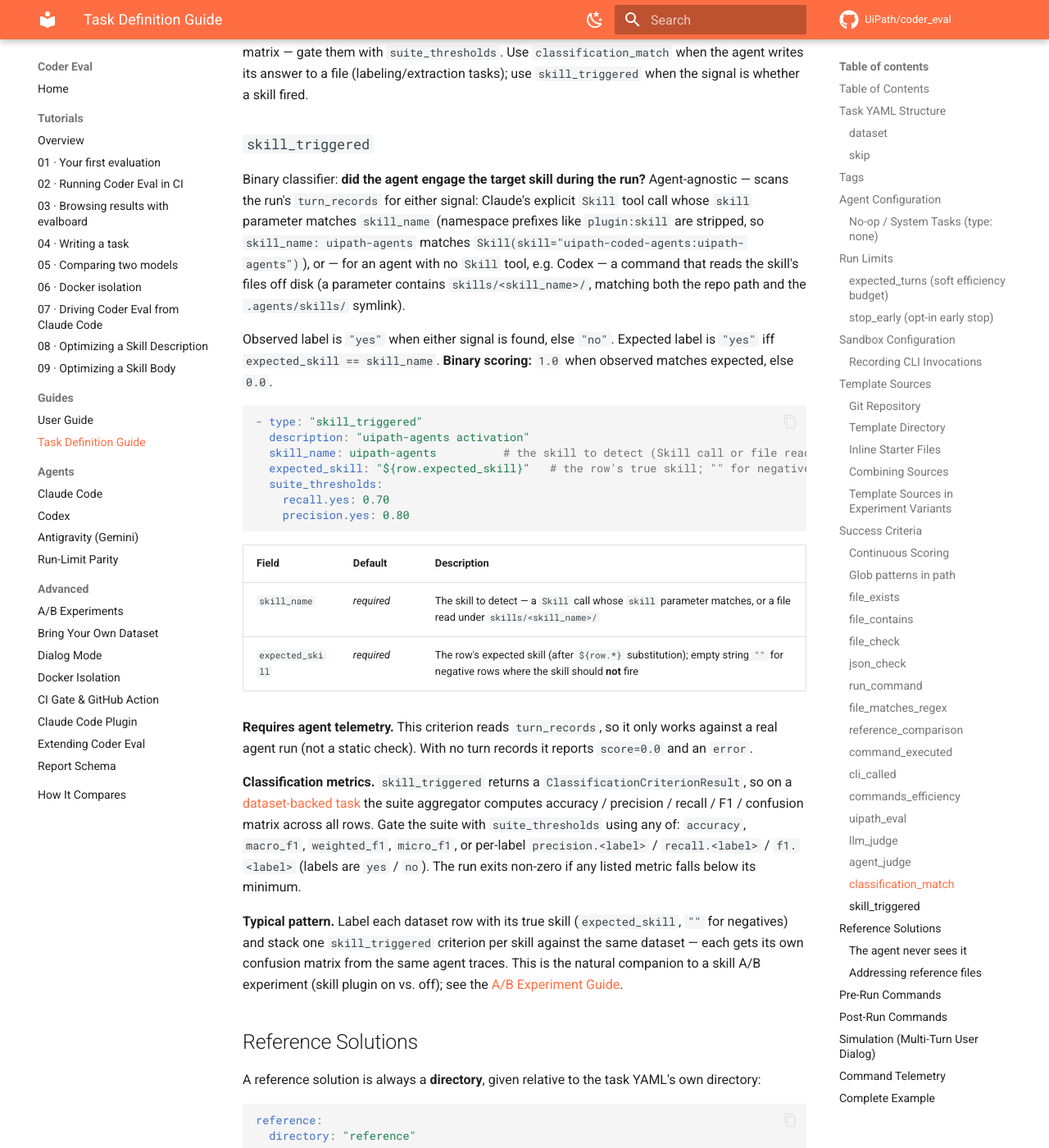
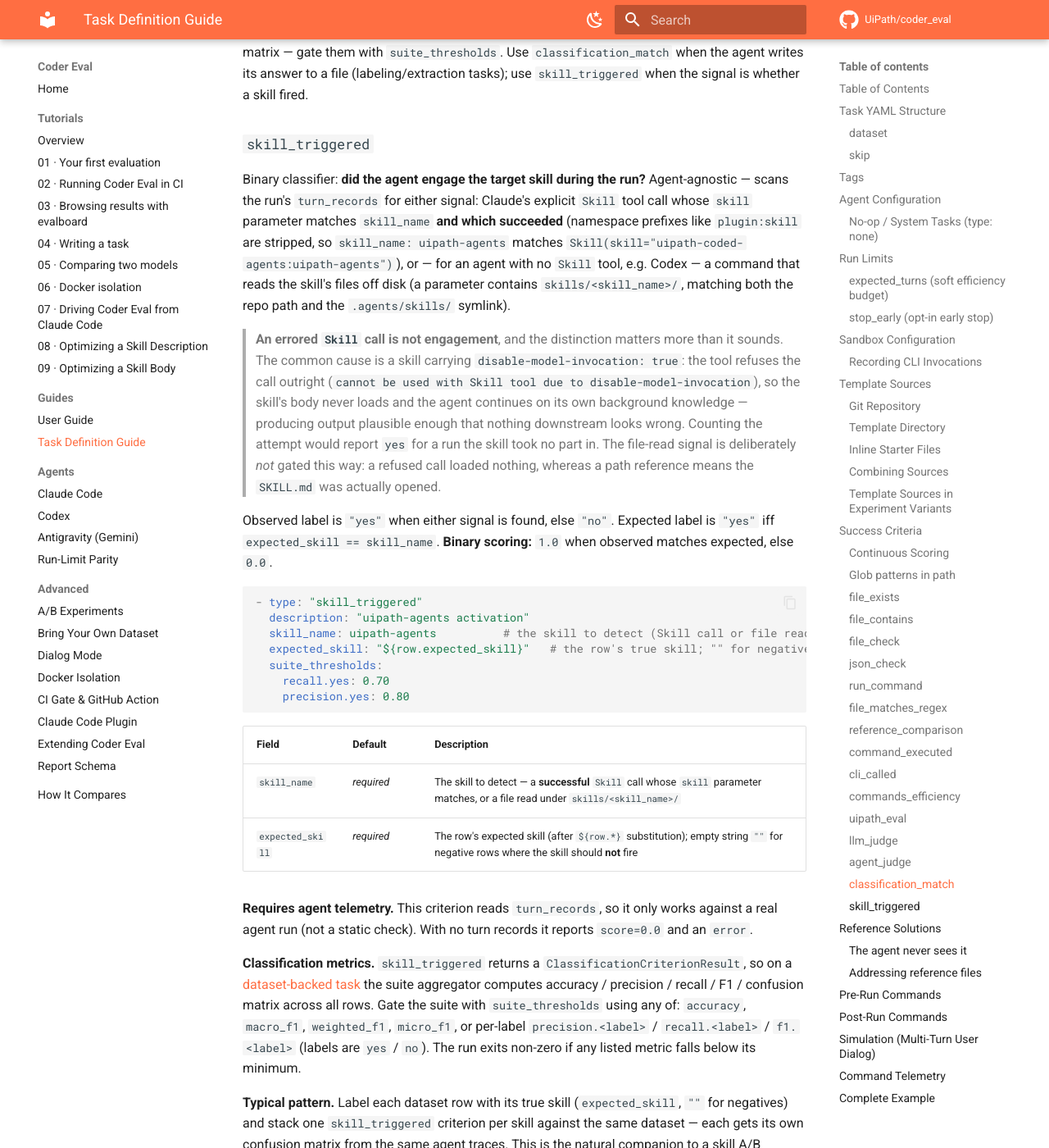
Before and after one commit to UiPath/coder_eval, an MkDocs documentation site: the page built from docs/TASK_DEFINITION_GUIDE.md, in a window 1280 px wide and 1400 px high, scrolled down 36737 px. Shown: the whole window at 82% size. Built offline with MkDocs 1.6.1 and Material for MkDocs 9.7.7, drawn with Linux system fonts in a browser that asks for light colours; comment, search, counter and statistics services are not loaded.

Commit message:
docs: the task guide documented the old skill_triggered detection rule
`docs/TASK_DEFINITION_GUIDE.md` is the primary user-facing reference for this
criterion, and it still said engagement is "Claude's explicit Skill tool call
whose skill parameter matches" — the rule as it was before 59019dd, which now
also requires the call to have SUCCEEDED.

Adds the caveat and its reason: a refused call (the common cause being
disable-model-invocation) loads no body, so the agent continues on its own
background knowledge and produces output plausible enough that nothing
downstream looks wrong. Also notes why the file-read signal is deliberately not
gated the same way — a refused call loaded nothing, a path reference means the
SKILL.md was opened.

Co-Authored-By: Claude Opus 5 (1M context) <noreply@anthropic.com>

```diff
--- a/docs/TASK_DEFINITION_GUIDE.md
+++ b/docs/TASK_DEFINITION_GUIDE.md
@@ -1272,7 +1272,9 @@ Like `skill_triggered`, this criterion emits a `ClassificationCriterionResult`,
 
 ### `skill_triggered`
 
-Binary classifier: **did the agent engage the target skill during the run?** Agent-agnostic — scans the run's `turn_records` for either signal: Claude's explicit `Skill` tool call whose `skill` parameter matches `skill_name` (namespace prefixes like `plugin:skill` are stripped, so `skill_name: uipath-agents` matches `Skill(skill="uipath-coded-agents:uipath-agents")`), or — for an agent with no `Skill` tool, e.g. Codex — a command that reads the skill's files off disk (a parameter contains `skills/<skill_name>/`, matching both the repo path and the `.agents/skills/` symlink).
+Binary classifier: **did the agent engage the target skill during the run?** Agent-agnostic — scans the run's `turn_records` for either signal: Claude's explicit `Skill` tool call whose `skill` parameter matches `skill_name` **and which succeeded** (namespace prefixes like `plugin:skill` are stripped, so `skill_name: uipath-agents` matches `Skill(skill="uipath-coded-agents:uipath-agents")`), or — for an agent with no `Skill` tool, e.g. Codex — a command that reads the skill's files off disk (a parameter contains `skills/<skill_name>/`, matching both the repo path and the `.agents/skills/` symlink).
+
+> **An errored `Skill` call is not engagement**, and the distinction matters more than it sounds. The common cause is a skill carrying `disable-model-invocation: true`: the tool refuses the call outright (`cannot be used with Skill tool due to disable-model-invocation`), so the skill's body never loads and the agent continues on its own background knowledge — producing output plausible enough that nothing downstream looks wrong. Counting the attempt would report `yes` for a run the skill took no part in. The file-read signal is deliberately *not* gated this way: a refused call loaded nothing, whereas a path reference means the `SKILL.md` was actually opened.
 
 Observed label is `"yes"` when either signal is found, else `"no"`. Expected label is `"yes"` iff `expected_skill == skill_name`. **Binary scoring:** `1.0` when observed matches expected, else `0.0`.
 
@@ -1288,7 +1290,7 @@ Observed label is `"yes"` when either signal is found, else `"no"`. Expected lab
 
 | Field | Default | Description |
 |-------|---------|-------------|
-| `skill_name` | *required* | The skill to detect — a `Skill` call whose `skill` parameter matches, or a file read under `skills/<skill_name>/` |
+| `skill_name` | *required* | The skill to detect — a **successful** `Skill` call whose `skill` parameter matches, or a file read under `skills/<skill_name>/` |
 | `expected_skill` | *required* | The row's expected skill (after `${row.*}` substitution); empty string `""` for negative rows where the skill should **not** fire |
 
 **Requires agent telemetry.** This criterion reads `turn_records`, so it only works against a real agent run (not a static check). With no turn records it reports `score=0.0` and an `error`.
```
